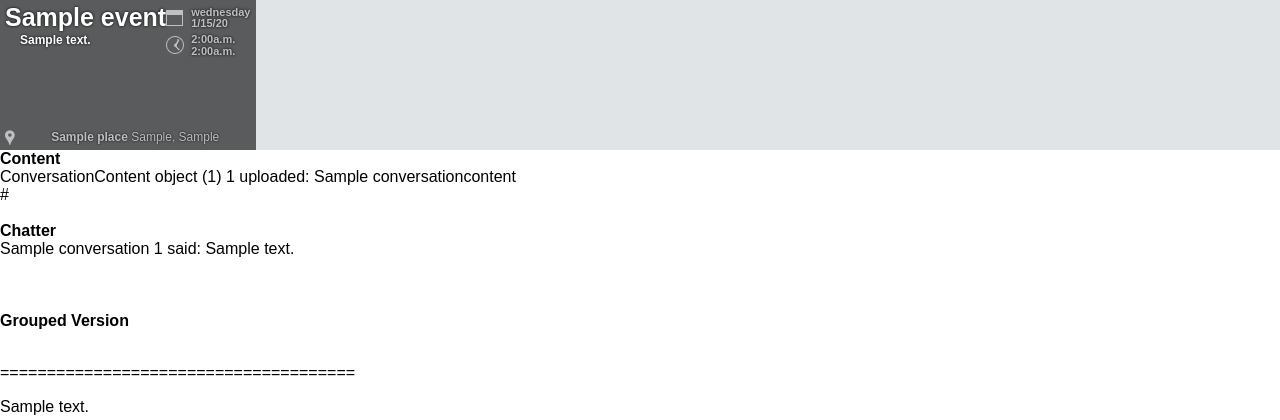
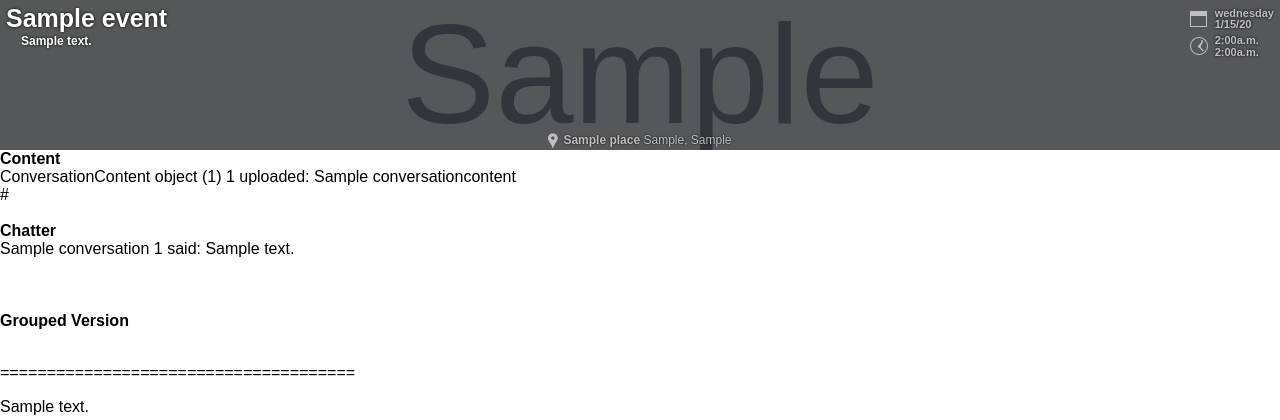
Before and after one commit to a-huy/collvent, a Django app: page /events/1/ in a window 1280 px wide. Shown: the top 420 px of the page. Run offline with Django 3.2, Linux system fonts and the light colour scheme; tables that the repository leaves empty hold one stand-in row (values such as "Sample post"); grey boxes marked "Sample" are stand-in pictures; some libraries are stand-ins or nearby versions.

Commit message:
Fixed layout bug for event info in event.

```diff
--- a/content/static/styles/events/event.css
+++ b/content/static/styles/events/event.css
@@ -6,19 +6,25 @@
 
 .eventInfoContainer .eventImage
 {
-    height: 140px;
-    padding: 5px;
+    height: 150px;
     background-size: cover;
+    background-position: center center;
     background-color: #e0e4e6;
 }
 
 .eventInfo
 {
+    padding: 5px;
+    height: 140px;
+
+    background-color: rgba(0, 0, 0, .6);
+}
+
+.eventInfoPadding
+{
     position: absolute;
     height: 140px;
-    padding: 5px;
-
-    background-color: rgba(0, 0, 0, .6);
+    width: 100%;
 }
 
 .eventInfo .eventTitleDescription
@@ -49,8 +55,15 @@
     text-shadow: 0 0 3px black;
 }
 
+.eventInfo .addressCenter
+{
+    display: block;
+    text-align: center;
+}
+
 .eventInfo .addressContainer
 {
+    display: inline-block;
     height: 15px;
     padding-left: 15px;
 
--- a/content/static/styles/events/list.css
+++ b/content/static/styles/events/list.css
@@ -167,6 +167,8 @@
 	height: 100%;
 	display: inline-block;
 
+	background-size: cover;
+	background-position: center center;
 	background-color: #cbcfd1;
 }
 
--- a/events/templates/event.html
+++ b/events/templates/event.html
@@ -2,11 +2,17 @@
 
 {% block body %}
     <div class="eventInfoContainer">
+        <div class="eventInfoPadding">
             <div class="eventInfo">
-            <div class="left eventTitleDescription">
+                <table style="width:100%">
+                    <tr>
+                        <td>
+                            <div class="eventTitleDescription">
                                 <div class="eventTitle">{{ event.title }}</div>
                                 <div class="eventDescription">{{ event.description }}</div>
                             </div>
+                        </td>
+                        <td style="vertical-align: top;">
                             <div class="right">
                                 <div class="eventDate">
                                     <div class="startWeekday">{{ event.start_date|date:'l'|lower }}</div>
@@ -19,15 +25,25 @@
                                     {% endif %}
                                 </div>
                             </div>
-            <div class="clear addressContainer">
+                        </td>
+                    </tr>
+                    <tr>
+                        <td colspan="2">
+                            <div class="clear addressCenter">
+                                <div class="addressContainer">
                                     <a href="http://maps.google.com/?q={{ event.location.name }} {{ event.location.get_address }}">
                                         <span class="name">{{ event.location.name }}</span>
                                         <span class="address">{{ event.location.street_addr }}, {{ event.location.city }}</span>
                                     </a>
                                 </div>
+                            </div>
+                        </td>
+                    </tr>
+                </table>
                 <p class="clear"></p>
             </div>
-        <div class="eventImage"></div>
+        </div>
+        <div class="eventImage" style="background-image:url('{{ event.thumbnail }}')"></div>
     </div>
 
     <!-- <div id="map_canvas" sty;e="width:100%; height:100%;"></div> -->
@@ -64,11 +80,6 @@
 
 {% endblock body %}
 
-
-{% block scripts %}
-<script src="{{ STATIC_URL }}scripts/events/event.js"></script>
-{% endblock scripts %}
-
 {% block styles %}
 <link rel="stylesheet" href="{{ STATIC_URL }}styles/events/event.css"
     type="text/css" media="screen" />
--- a/events/templates/list.html
+++ b/events/templates/list.html
@@ -37,8 +37,7 @@
                                                     <a href="/events/{{event.uuid}}/">
                         								<div class="event rsvp{{ event.rsvp_status|capfirst }} notificationCountEmpty">
                         									<div class="eventRsvp"></div>
-                        									<div class="left eventImage">
-                        										<ing src=""/>
+                        									<div class="left eventImage" style="background-image: url('{{ event.thumbnail }}')">
                         									</div>
                         									<div class="eventBody"><!--
                         										--><div class="eventTitle">{{ event.title }}</div><!--
```
Lines whose indentation alone changed are shown as unchanged.
